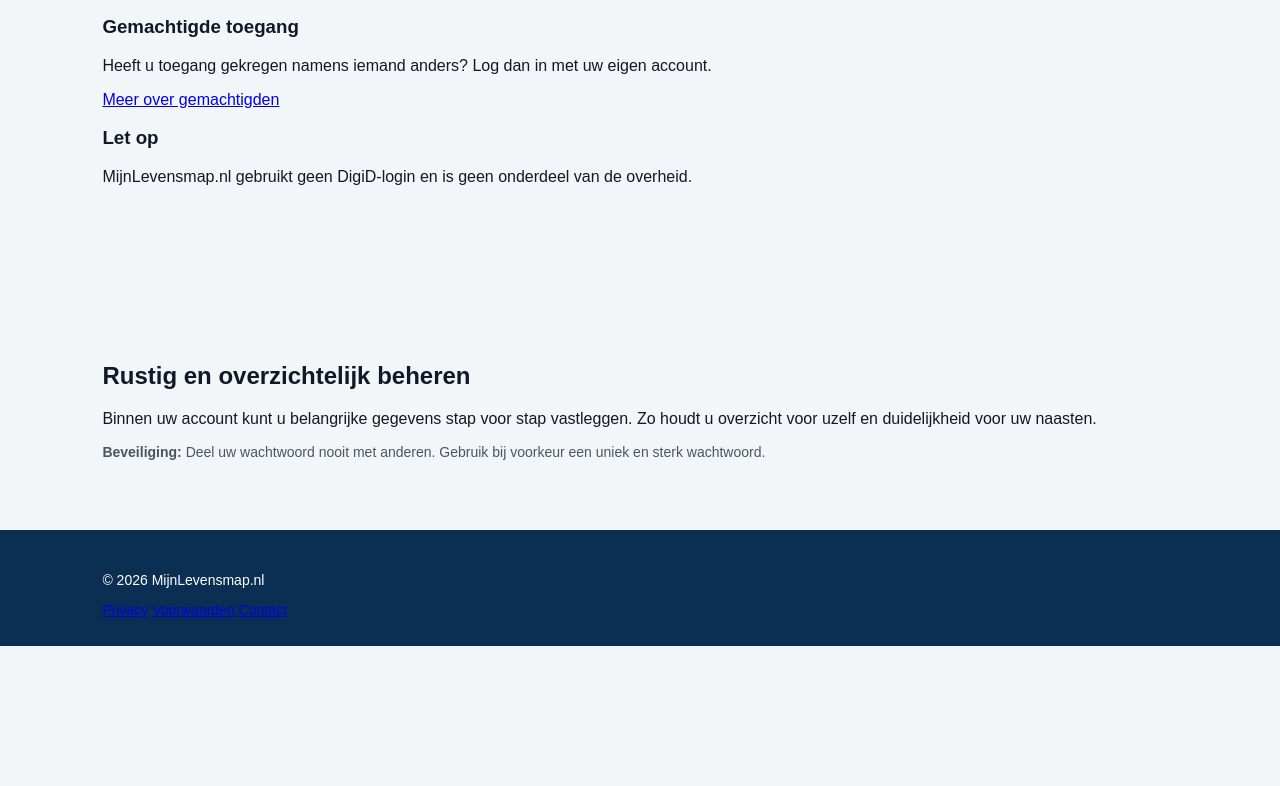
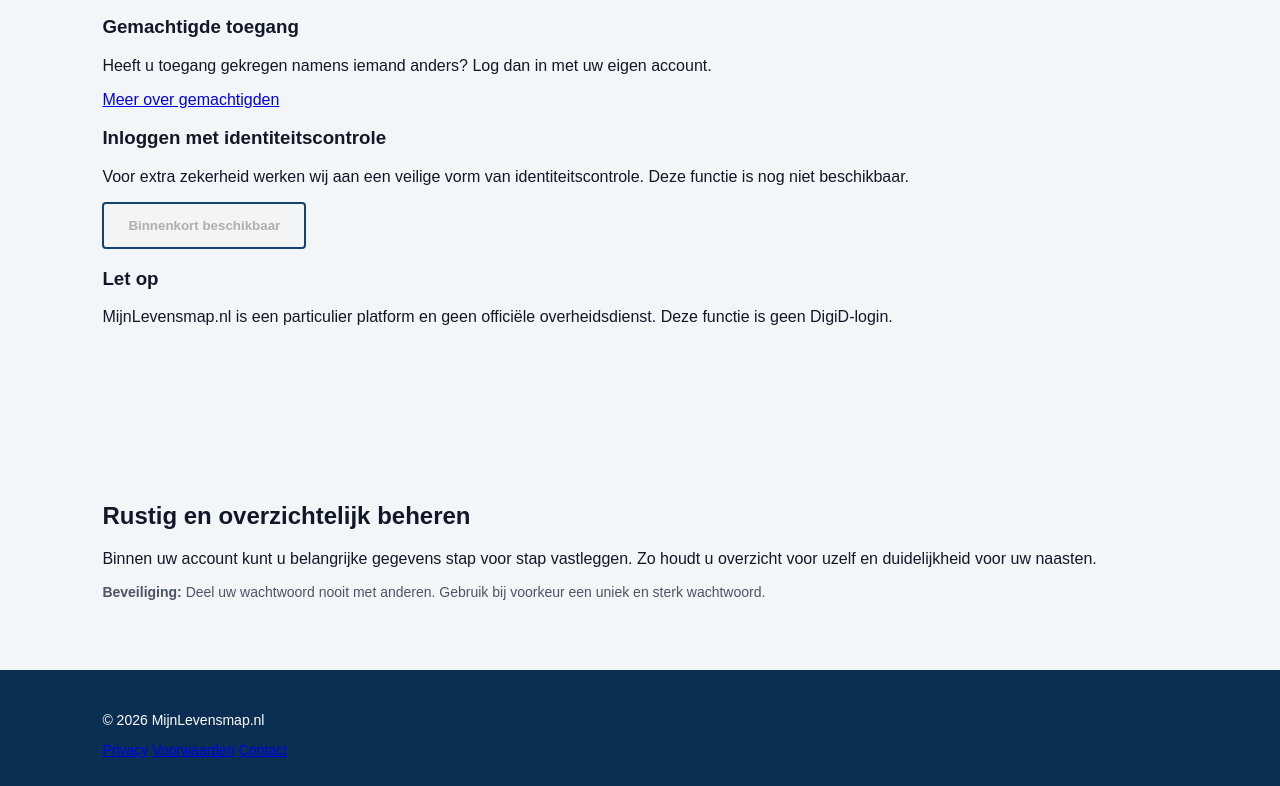
Before and after one commit to aroojannnn/mijnlevensmap, a website: page views/login.html in a window 1280 px wide. Shown: the part 781-1567 px from the top of the page. Before the commit the page ends 1427 px from the top, so only its background shows below. Drawn offline with Linux system fonts and the light colour scheme.

Commit message:
Add identity verification login option

```diff
--- a/public/style.css
+++ b/public/style.css
@@ -842,3 +842,14 @@ h1 {
     position: static;
   }
 }
+.identity-card {
+  border-left: 5px solid var(--blue);
+}
+
+.disabled-button {
+  margin-top: 8px;
+  background: #e5eaf0;
+  color: #6b7280;
+  cursor: not-allowed;
+  border: 1px solid var(--border);
+}
--- a/views/login.html
+++ b/views/login.html
@@ -83,12 +83,22 @@
             <a href="#" class="text-link">Meer over gemachtigden</a>
           </article>
 
-          <article class="option-card">
-            <h3>Let op</h3>
-            <p>
-              MijnLevensmap.nl gebruikt geen DigiD-login en is geen onderdeel van de overheid.
-            </p>
-          </article>
+          <article class="option-card identity-card">
+  <h3>Inloggen met identiteitscontrole</h3>
+  <p>
+    Voor extra zekerheid werken wij aan een veilige vorm van identiteitscontrole.
+    Deze functie is nog niet beschikbaar.
+  </p>
+  <button class="button disabled-button" type="button" disabled>Binnenkort beschikbaar</button>
+</article>
+
+<article class="option-card">
+  <h3>Let op</h3>
+  <p>
+    MijnLevensmap.nl is een particulier platform en geen officiële overheidsdienst.
+    Deze functie is geen DigiD-login.
+  </p>
+</article>
         </aside>
       </div>
     </section>
```
